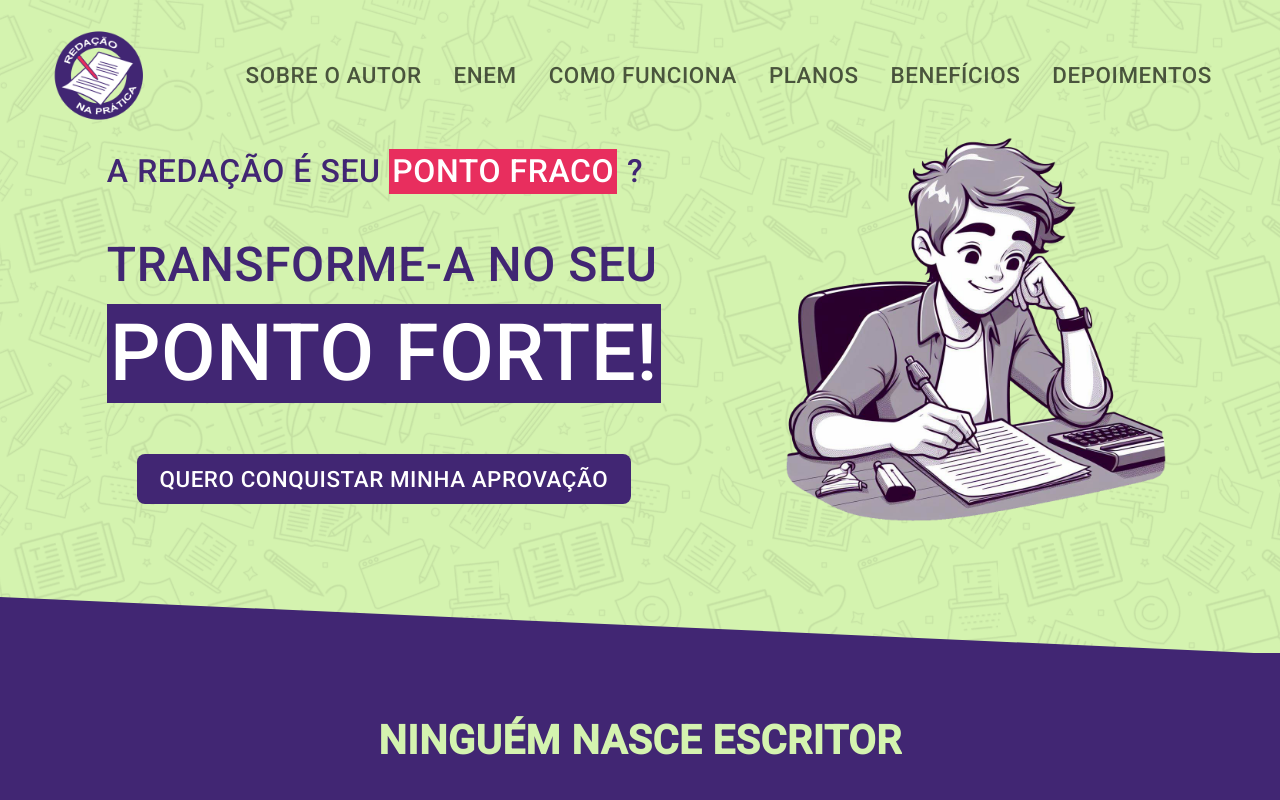
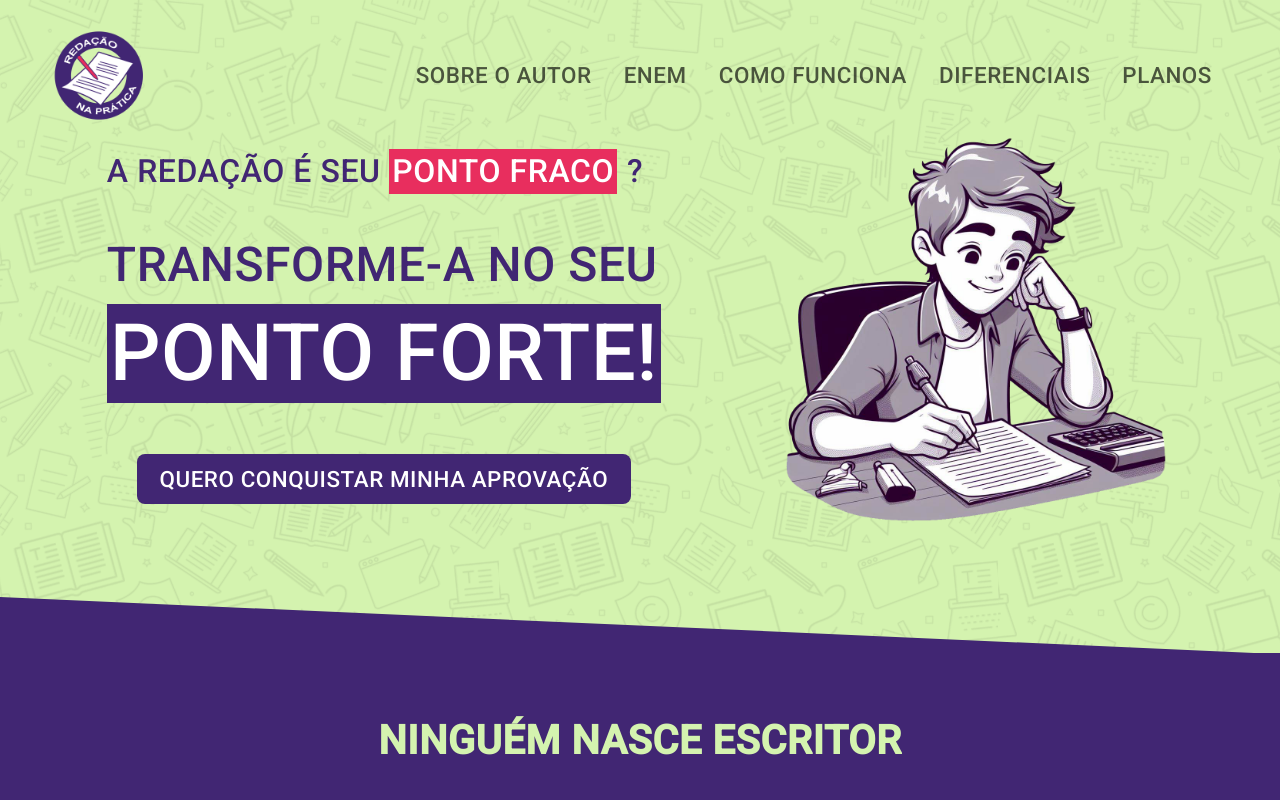
Before and after one commit to gabrielsoarespebr/redacao-na-pratica, an Angular app: page / in a window 1280 px wide. Shown: the top 800 px of the page. Built offline with nearby package versions, Linux system fonts and the light colour scheme.

Commit message:
fix: Nav links

```diff
--- a/src/app/components/about/about.component.html
+++ b/src/app/components/about/about.component.html
@@ -1,4 +1,4 @@
-<section class="px-5 py-4">
+<section class="px-5 py-4" id="about">
   <h2 class="fw-bold fs-1 mt-5 text-center text-uppercase">Ninguém nasce escritor</h2>
   <ul class="my-5 list-unstyled d-flex justify-content-around" id="scoreList">
     <li class="lowScore">520</li>
--- a/src/app/components/competitive-edge/competitive-edge.component.html
+++ b/src/app/components/competitive-edge/competitive-edge.component.html
@@ -1,4 +1,4 @@
-<section class="px-5 py-4">
+<section class="px-5 py-4" id="competitiveEdge">
   <h2 class="fw-bold fs-1 my-5 text-center text-uppercase">Diferenciais</h2>
   <ul class="list-unstyled d-flex flex-wrap justify-content-between gap-5 m-0">
     <li *ngFor="let card of cardList">
--- a/src/app/components/course-overview/course-overview.component.html
+++ b/src/app/components/course-overview/course-overview.component.html
@@ -1,4 +1,4 @@
-<section class="px-5 py-4">
+<section class="px-5 py-4" id="courseOverview">
   <h2 class="fw-bold fs-1 mt-5 text-center text-uppercase">Como funciona?</h2>
   <div class="my-5 text-center">
     <img
--- a/src/app/components/enem/enem.component.html
+++ b/src/app/components/enem/enem.component.html
@@ -1,4 +1,4 @@
-<section class="px-5 py-4">
+<section class="px-5 py-4" id="enem">
   <h2 class="fw-bold fs-1 mt-5 text-center text-uppercase">
     Domine as 5 competências do Enem
   </h2>
--- a/src/app/components/plans/plans.component.html
+++ b/src/app/components/plans/plans.component.html
@@ -1,4 +1,4 @@
-<section class="px-5 py-4">
+<section class="px-5 py-4" id="plans">
   <h2 class="fw-bold fs-1 mt-5 text-center text-uppercase">Planos</h2>
   <div class="d-flex flex-column gap-5 my-5">
     <p>
--- a/src/app/components/presentation/presentation.component.html
+++ b/src/app/components/presentation/presentation.component.html
@@ -23,16 +23,17 @@
               <a class="nav-link text-uppercase" href="#enem">Enem</a>
             </li>
             <li class="nav-item">
-              <a class="nav-link text-uppercase" href="#service">Como funciona</a>
+              <a class="nav-link text-uppercase" href="#courseOverview"
+                >Como funciona</a
+              >
+            </li>
+            <li class="nav-item">
+              <a class="nav-link text-uppercase" href="#competitiveEdge"
+                >Diferenciais</a
+              >
             </li>
             <li class="nav-item">
               <a class="nav-link text-uppercase" href="#plans">Planos</a>
-            </li>
-            <li class="nav-item">
-              <a class="nav-link text-uppercase" href="#benefits">Benefícios</a>
-            </li>
-            <li class="nav-item">
-              <a class="nav-link text-uppercase" href="#testimonials">Depoimentos</a>
             </li>
           </ul>
         </div>
@@ -55,6 +56,6 @@
         >Quero conquistar minha aprovação</a
       >
     </div>
-    <img src="assets/boyWritting.png" alt="Menino escrevendo" class="col-4"/>
+    <img src="assets/boyWritting.png" alt="Menino escrevendo" class="col-4" />
   </div>
 </section>
```
